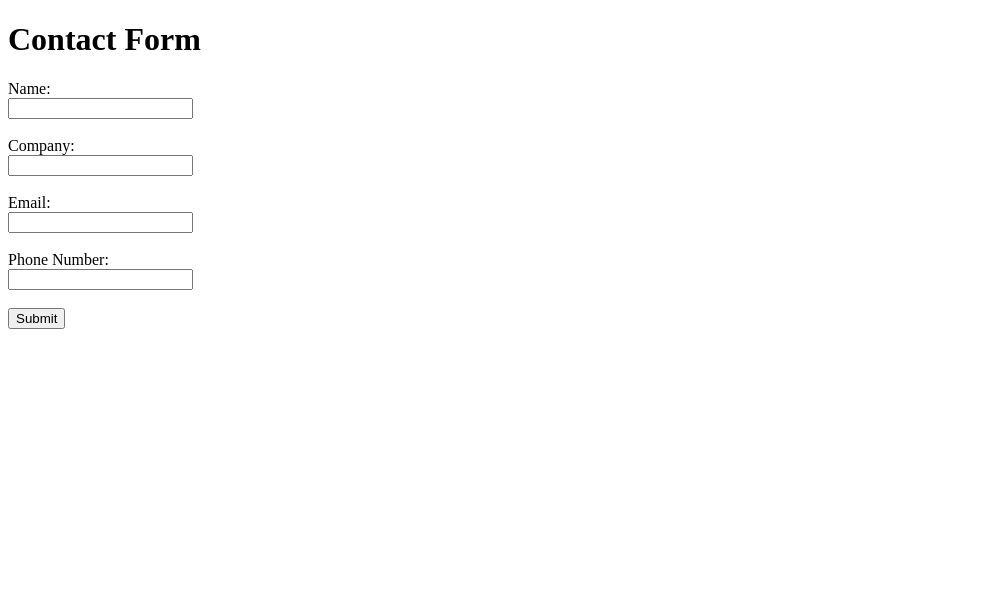
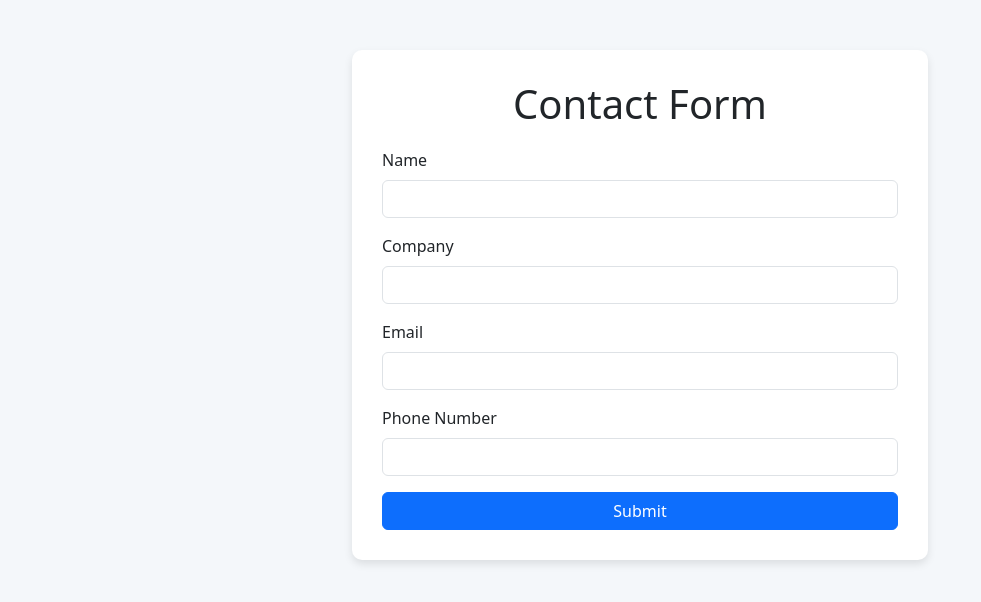
Before and after one commit to KartikayChugh/Excel-and-whatsapp-messenger, a website: page index.html in a window 1280 px wide. Shown: the whole page, without its empty margins (0-981 px from the left). Drawn offline with nearby package versions, Linux system fonts and the light colour scheme.

Commit message:
Project pushed/updated

```diff
--- a/index.html
+++ b/index.html
@@ -1,26 +1,81 @@
 <!DOCTYPE html>
 <html lang="en">
+
 <head>
   <meta charset="UTF-8">
   <meta name="viewport" content="width=device-width, initial-scale=1.0">
   <title>Contact Form</title>
+
+  <!-- Include Bootstrap CSS -->
+  <link href="https://cdn.jsdelivr.net/npm/bootstrap@5.3.0-alpha1/dist/css/bootstrap.min.css" rel="stylesheet">
+
+  <style>
+    body {
+      background-color: #f4f7fa;
+      padding-top: 50px;
+    }
+
+    .container {
+      max-width: 600px;
+      margin: 0 auto;
+    }
+
+    h1 {
+      text-align: center;
+      margin-bottom: 20px;
+    }
+
+    .form-container {
+      background-color: white;
+      padding: 30px;
+      border-radius: 10px;
+      box-shadow: 0 4px 8px rgba(0, 0, 0, 0.1);
+    }
+
+    .form-control {
+      margin-bottom: 15px;
+    }
+
+    button {
+      width: 100%;
+    }
+  </style>
 </head>
+
 <body>
-  <h1>Contact Form</h1>
-  <form action="/submit" method="POST">
-    <label for="name">Name:</label><br>
-    <input type="text" id="name" name="name" required><br><br>
 
-    <label for="company">Company:</label><br>
-    <input type="text" id="company" name="company" required><br><br>
+  <div class="container">
+    <div class="form-container">
+      <h1>Contact Form</h1>
+      <form action="/submit" method="POST">
+        <div class="mb-3">
+          <label for="name" class="form-label">Name</label>
+          <input type="text" class="form-control" id="name" name="name" required>
+        </div>
 
-    <label for="email">Email:</label><br>
-    <input type="email" id="email" name="email" required><br><br>
+        <div class="mb-3">
+          <label for="company" class="form-label">Company</label>
+          <input type="text" class="form-control" id="company" name="company" required>
+        </div>
 
-    <label for="phone_number">Phone Number:</label><br>
-    <input type="text" id="phone_number" name="phone_number" required><br><br>
+        <div class="mb-3">
+          <label for="email" class="form-label">Email</label>
+          <input type="email" class="form-control" id="email" name="email" required>
+        </div>
 
-    <button type="submit">Submit</button>
-  </form>
+        <div class="mb-3">
+          <label for="phone_number" class="form-label">Phone Number</label>
+          <input type="text" class="form-control" id="phone_number" name="phone_number" required>
+        </div>
+
+        <button type="submit" class="btn btn-primary">Submit</button>
+      </form>
+    </div>
+  </div>
+
+  <!-- Include Bootstrap JS -->
+  <script src="https://cdn.jsdelivr.net/npm/bootstrap@5.3.0-alpha1/dist/js/bootstrap.bundle.min.js"></script>
+
 </body>
+
 </html>
```
Also changed, not shown: main.js (renamed from server.js, +49 -1 lines), package.json (+8 -5 lines), 3 other files.
